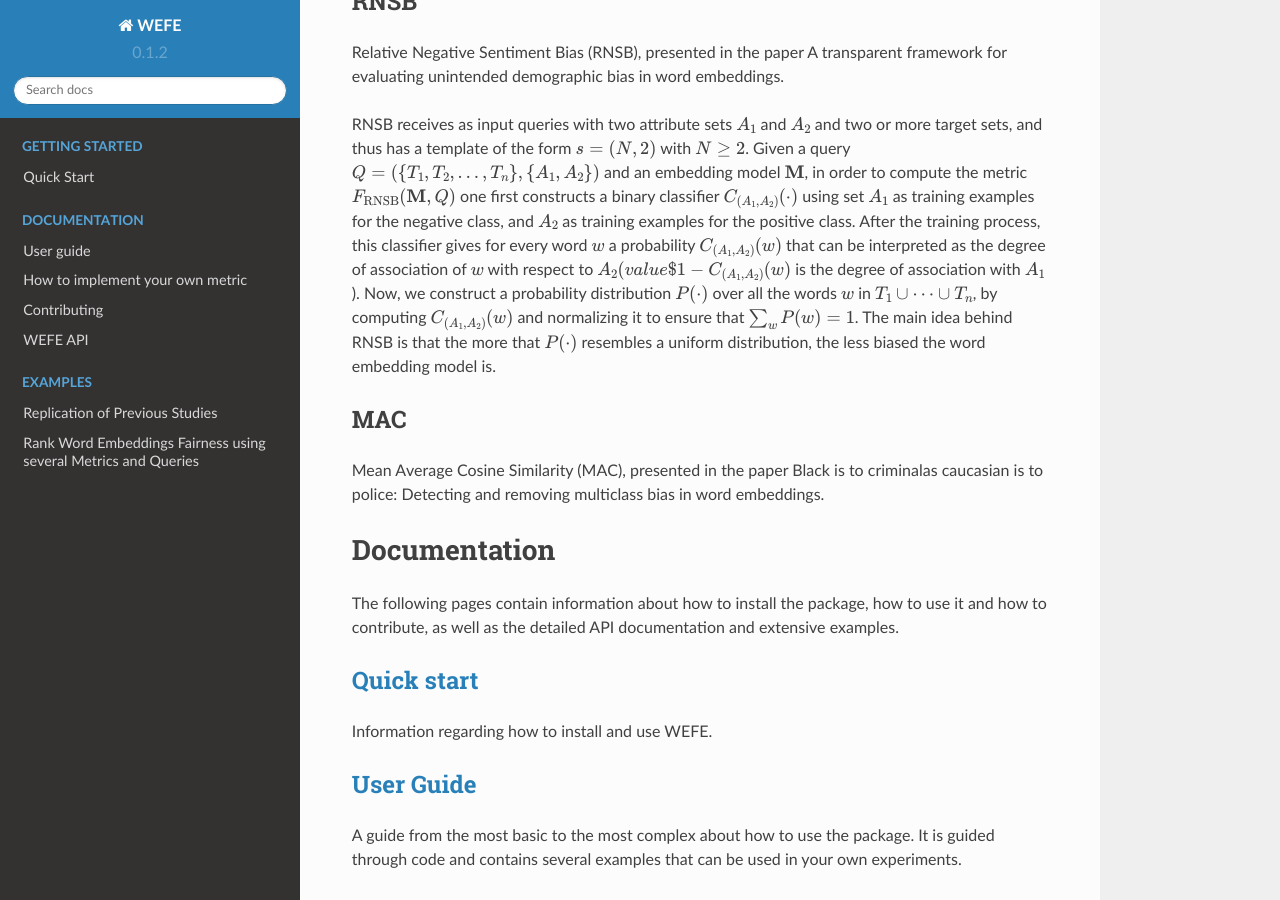
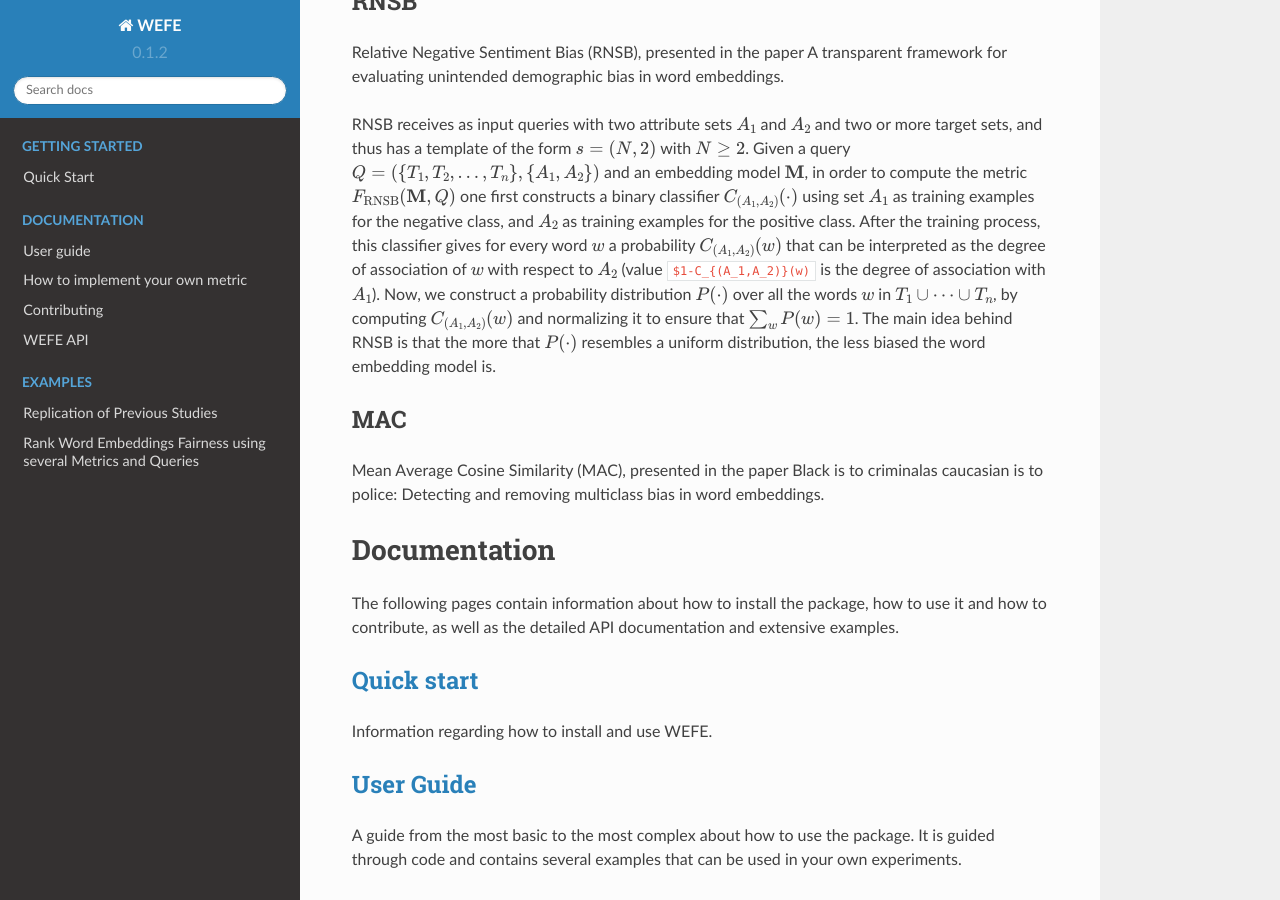
Before and after one commit to dccuchile/wefe, a Sphinx documentation site: the page built from doc/index.rst, in a window 1280 px wide and 900 px high, scrolled down 3900 px. Built offline with Sphinx 7.4.7 and the Read the Docs theme 2.0.0, drawn with Linux system fonts in a browser that asks for light colours; part of the change alters nothing that is shown.

```diff
--- a/doc/conf.py
+++ b/doc/conf.py
@@ -240,7 +240,7 @@ latex_documents = [
 
 # For "manual" documents, if this is true, then toplevel headings are parts,
 # not chapters.
-#latex_use_parts = False
+latex_use_parts = True
 
 # If true, show page references after internal links.
 #latex_show_pagerefs = False
@@ -271,7 +271,8 @@ man_pages = [('index', 'WEFE', u'WEFE Documentation', [u'Pablo Badilla'], 1)]
 texinfo_documents = [
     ('index', 'WEFE', u'WEFE Documentation', u'Pablo Badilla', 'WEFE',
      'Word Embedding Fairness Evaluation (WEFE) is an open source library for\
-          measuring bias in word embedding models.', 'Fairness'),
+          measuring bias in word embedding models.',
+     'Word Embeddings, Fairness'),
 ]
 
 # Documents to append as an appendix to all manuals.
--- a/doc/index.rst
+++ b/doc/index.rst
@@ -201,8 +201,8 @@ one first constructs a binary classifier :math:`C_{(A_1,A_2)}(\cdot)` using set
 training examples for the positive class.
 After the training process, this classifier gives for every word :math:`w` a
 probability :math:`C_{(A_1,A_2)}(w)` that can be interpreted as the degree of
-association of :math:`w` with respect to  :math:`A_2 (value $1-C_{(A_1,A_2)}(w)` is
-the degree of association with :math:`A_1`).
+association of :math:`w` with respect to  :math:`A_2` (value
+:code:`$1-C_{(A_1,A_2)}(w)` is the degree of association with :math:`A_1`).
 Now, we construct a probability distribution :math:`P(\cdot)` over all the words
 :math:`w` in :math:`T_1\cup \cdots \cup T_n`, by computing :math:`C_{(A_1,A_2)}(w)`
 and normalizing it to ensure that :math:`\sum_w P(w)=1`.
```
